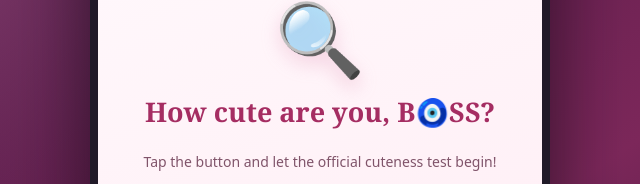
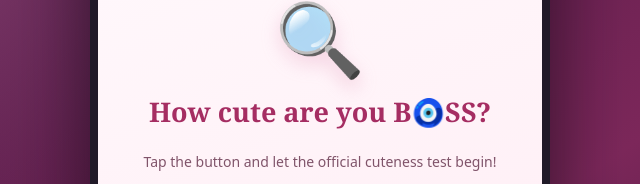
Before and after one commit to princzclashroyal-cpu/shikshit, a plain HTML site: page index.html in a window 1280 px wide. Shown: the part 207-391 px from the top of the page, 320-960 px from the left. Drawn offline with Linux system fonts and the light colour scheme.

Commit message:
Update index.html
check

```diff
--- a/index.html
+++ b/index.html
@@ -2,7 +2,7 @@
 <html lang="en">
 <head>
 <meta charset="UTF-8"><meta name="viewport" content="width=device-width,initial-scale=1">
-<title>For  B🧿SS — From Shikshit ❤️</title>
+<title>For B🧿SS — From Shikshit ❤️</title>
 <style>
 :root{--bg1:#351039;--bg2:#7d285b;--pink:#f04491;--pink2:#ff83b7;--ink:#57243d;--muted:#95677e}
 *{box-sizing:border-box}body{margin:0;min-height:100vh;padding:16px;background:radial-gradient(circle at 15% 10%,#8f4778 0,transparent 30%),linear-gradient(145deg,var(--bg1),var(--bg2) 60%,#24102d);display:grid;place-items:center;font-family:Georgia,serif;color:var(--ink);overflow-x:hidden}
@@ -48,7 +48,7 @@ p{font:14px/1.7 system-ui,sans-serif;color:#80546a;margin:8px 0}
  <section class="slide active">
   <div class="eyebrow">Your very own cute-o-meter test</div>
   <div class="big" id="testEmoji">🔍</div>
-  <h2 id="testTitle">How cute are you, B🧿SS?</h2>
+  <h2 id="testTitle">How cute are you  B🧿SS? </h2>
   <p id="testPrompt">Tap the button and let the official cuteness test begin!</p>
   <div class="percent" id="testScore">???</div>
   <div class="bar"><div class="fill" id="testFill" style="width:0%"></div></div>
```
